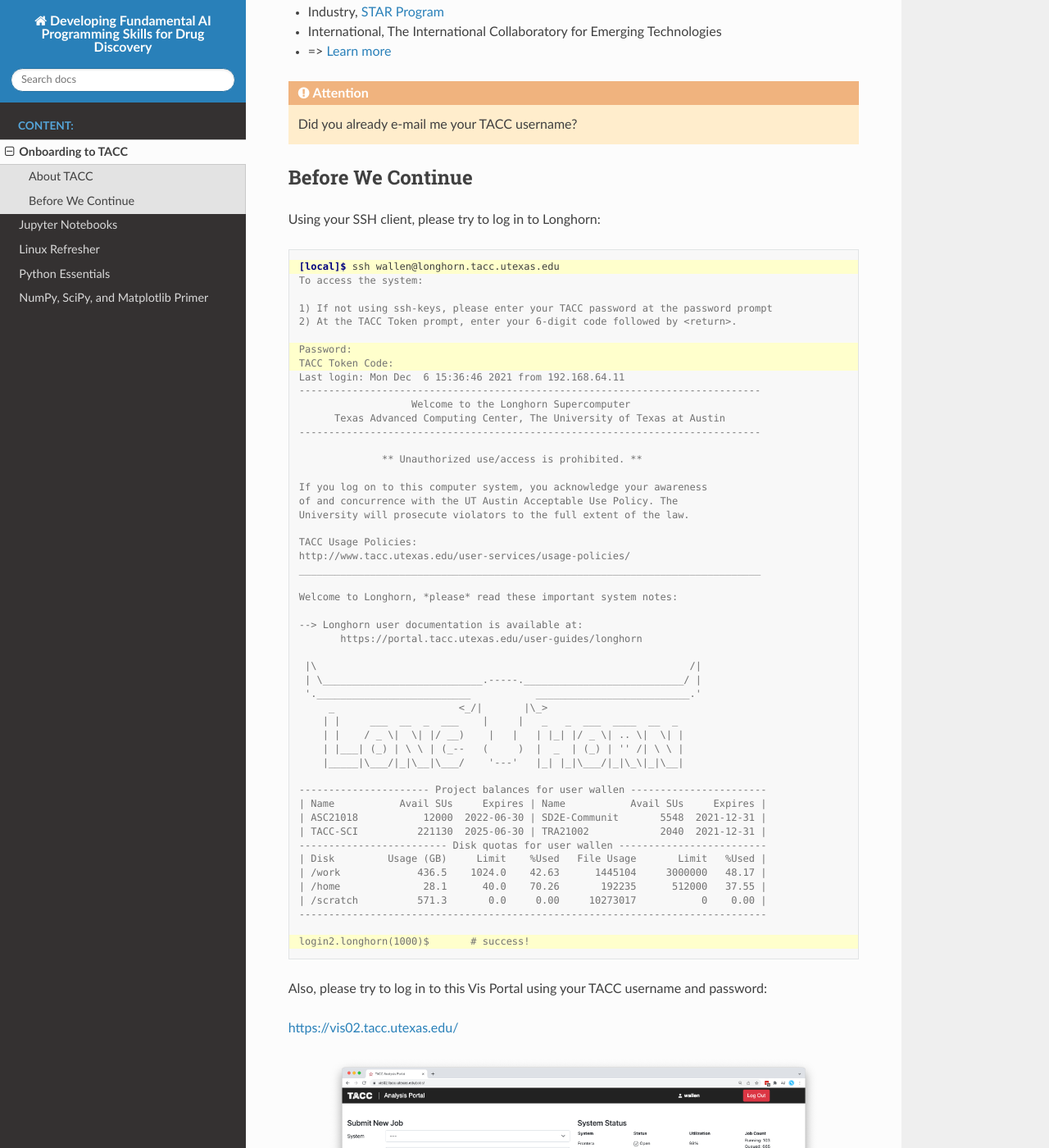
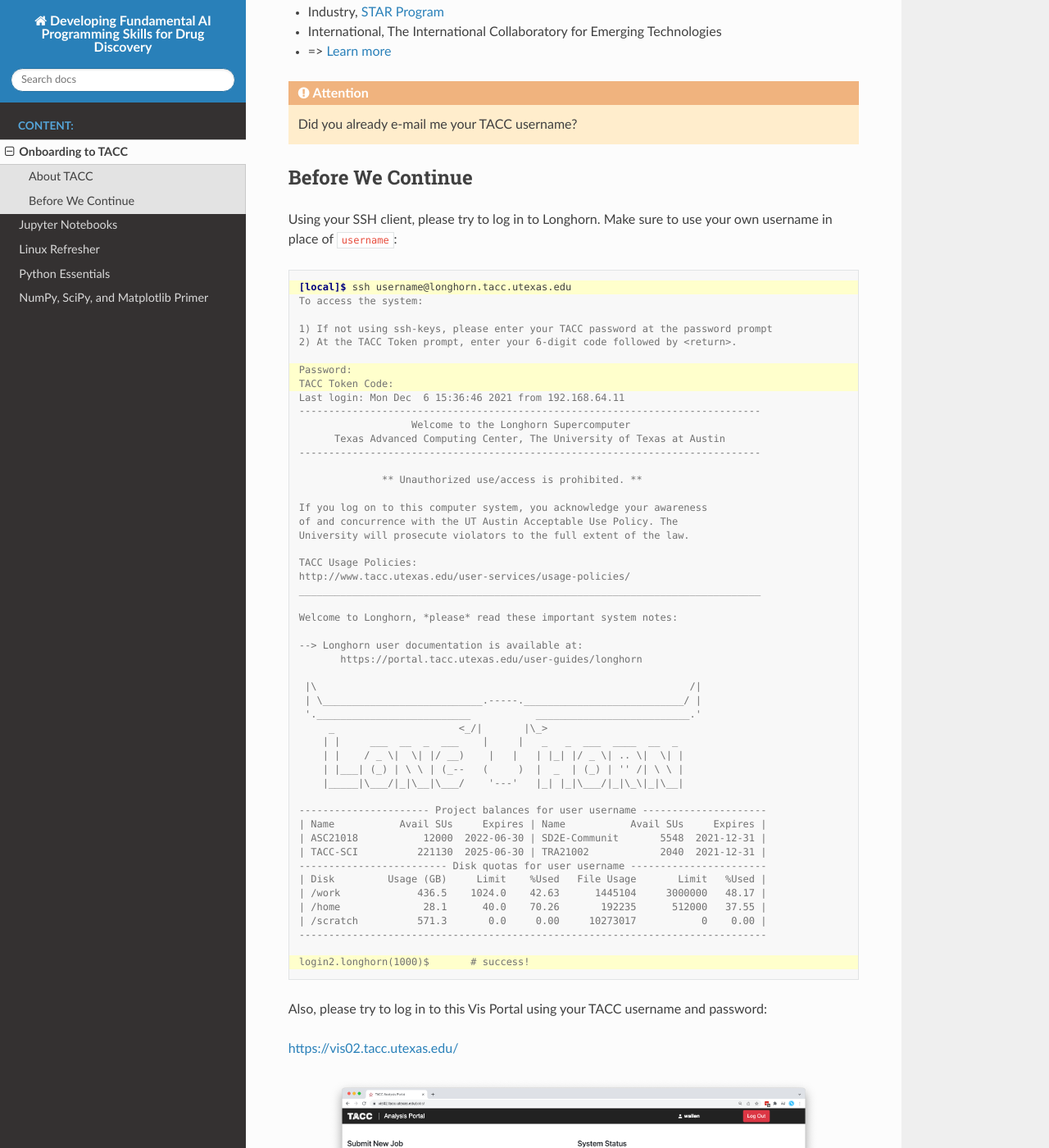
Before and after one commit to wjallen/ai-drug-discovery, a Sphinx documentation site: the page built from docs/content/tacc_onboarding.rst, in a window 1280 px wide and 1400 px high, scrolled down 4040 px. Shown: the whole window at 82% size. Built offline with Sphinx 7.4.7 and the Read the Docs theme 2.0.0, drawn with Linux system fonts in a browser that asks for light colours.

Commit message:
replaced wallen with username in a couple places

```diff
--- a/docs/content/jupyter_notebooks.rst
+++ b/docs/content/jupyter_notebooks.rst
@@ -137,9 +137,9 @@
 
    [longhorn]$ cd
    [longhorn]$ pwd
-   /home/03439/wallen
-   [longhorn]$ ln -s /work/03439/wallen/ WORK
-   [longhorn]$ ln -s /scratch/03439/wallen/ SCRATCH
+   /home/012345/username
+   [longhorn]$ ln -s $WORK WORK
+   [longhorn]$ ln -s $SCRATCH SCRATCH
 
 
 Exercise
--- a/docs/content/tacc_onboarding.rst
+++ b/docs/content/tacc_onboarding.rst
@@ -96,12 +96,13 @@
 Before We Continue
 ------------------
 
-Using your SSH client, please try to log in to Longhorn:
+Using your SSH client, please try to log in to Longhorn. Make sure to use your own
+username in place of ``username``:
 
 .. code-block:: console
    :emphasize-lines: 1,7,8,50
 
-   [local]$ ssh wallen@longhorn.tacc.utexas.edu
+   [local]$ ssh username@longhorn.tacc.utexas.edu
    To access the system:
 
    1) If not using ssh-keys, please enter your TACC password at the password prompt
@@ -139,11 +140,11 @@
        | |___| (_) | \ \ | (_--   (     )  |  _  | (_) | '' /| \ \ |
        |_____|\___/|_|\__|\___/    '---'   |_| |_|\___/|_|\_\|_|\__|
 
-   ---------------------- Project balances for user wallen -----------------------
+   ---------------------- Project balances for user username ---------------------
    | Name           Avail SUs     Expires | Name           Avail SUs     Expires |
    | ASC21018           12000  2022-06-30 | SD2E-Communit       5548  2021-12-31 |
    | TACC-SCI          221130  2025-06-30 | TRA21002            2040  2021-12-31 |
-   ------------------------- Disk quotas for user wallen -------------------------
+   ------------------------- Disk quotas for user username -----------------------
    | Disk         Usage (GB)     Limit    %Used   File Usage       Limit   %Used |
    | /work             436.5    1024.0    42.63      1445104     3000000   48.17 |
    | /home              28.1      40.0    70.26       192235      512000   37.55 |
```
